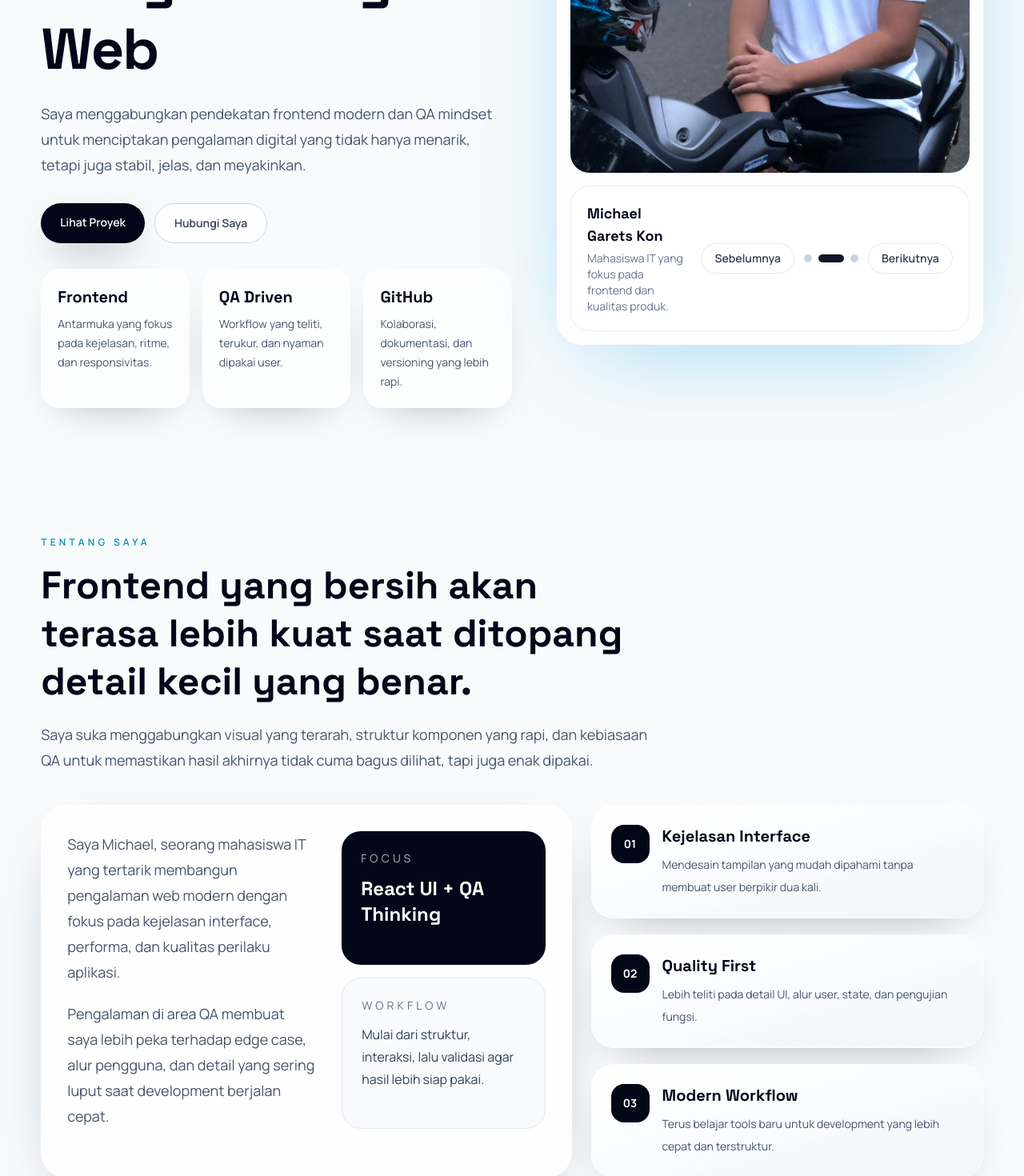
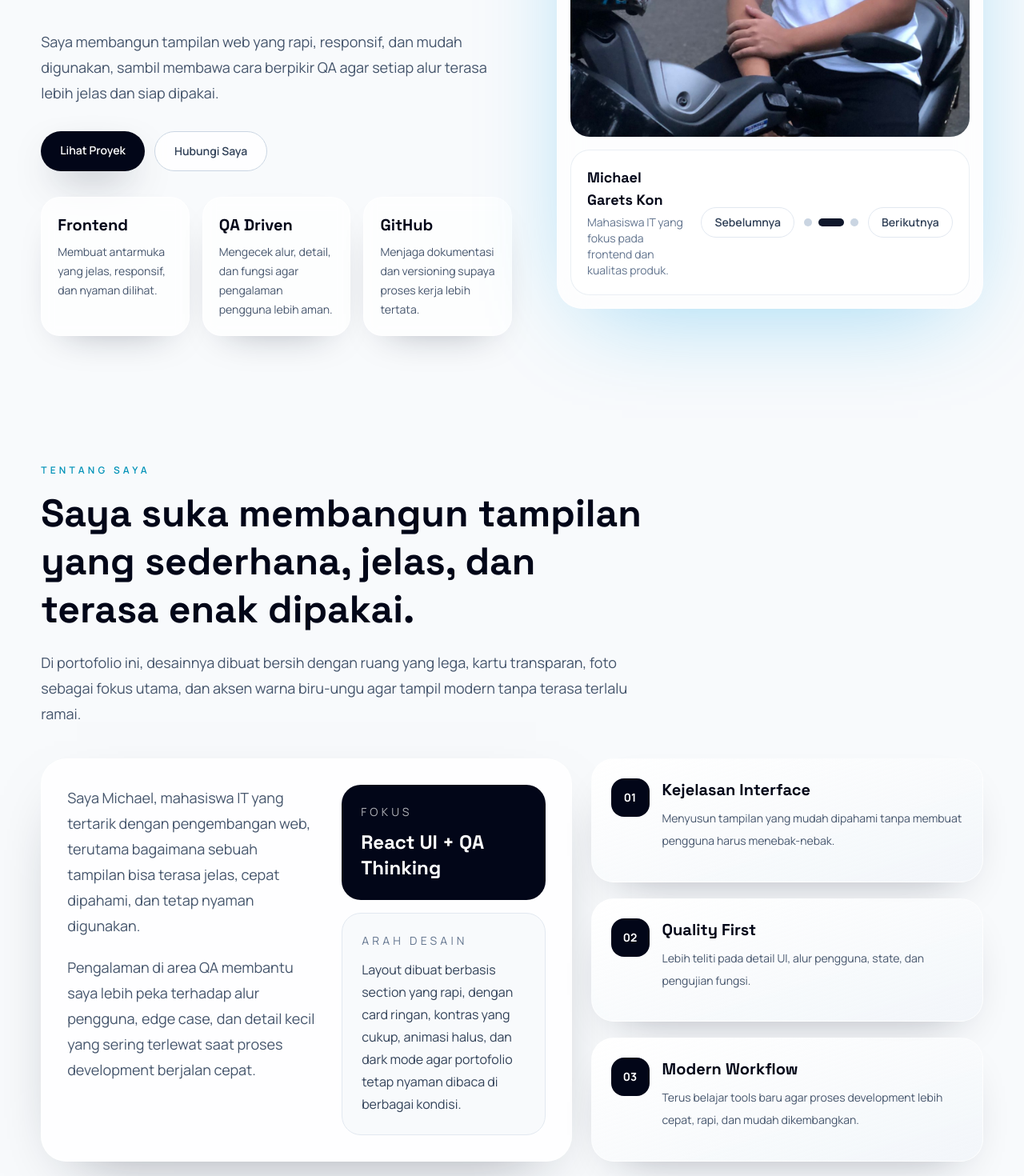
Before and after one commit to michaelgarets/michael-portfolio, a React (Vite) app: page / in a window 1280 px wide. Shown: the part 680-2150 px from the top of the page at 80% size. Built offline with nearby package versions, Linux system fonts and the light colour scheme.

Commit message:
update text

```diff
--- a/src/App.jsx
+++ b/src/App.jsx
@@ -15,15 +15,15 @@ const navLinks = [
 const metrics = [
   {
     value: "Frontend",
-    label: "Antarmuka yang fokus pada kejelasan, ritme, dan responsivitas.",
+    label: "Membuat antarmuka yang jelas, responsif, dan nyaman dilihat.",
   },
   {
     value: "QA Driven",
-    label: "Workflow yang teliti, terukur, dan nyaman dipakai user.",
+    label: "Mengecek alur, detail, dan fungsi agar pengalaman pengguna lebih aman.",
   },
   {
     value: "GitHub",
-    label: "Kolaborasi, dokumentasi, dan versioning yang lebih rapi.",
+    label: "Menjaga dokumentasi dan versioning supaya proses kerja lebih tertata.",
   },
 ];
 
@@ -47,19 +47,19 @@ const highlights = [
     number: "01",
     title: "Interface Clarity",
     description:
-      "Mendesain tampilan yang mudah dipahami tanpa membuat user berpikir dua kali.",
+      "Menyusun tampilan yang mudah dipahami tanpa membuat pengguna harus menebak-nebak.",
   },
   {
     number: "02",
     title: "Quality First",
     description:
-      "Lebih teliti pada detail UI, alur user, state, dan pengujian fungsi.",
+      "Lebih teliti pada detail UI, alur pengguna, state, dan pengujian fungsi.",
   },
   {
     number: "03",
     title: "Modern Workflow",
     description:
-      "Terus belajar tools baru untuk development yang lebih cepat dan terstruktur.",
+      "Terus belajar tools baru agar proses development lebih cepat, rapi, dan mudah dikembangkan.",
   },
 ];
 
@@ -67,7 +67,7 @@ const projects = [
   {
     title: "Web Destinasi Wisata",
     description:
-      "Pengembangan frontend untuk tugas kampus dengan fokus pada navigasi user, struktur halaman, dan pengalaman browsing yang nyaman.",
+      "Website destinasi wisata untuk tugas kampus. Saya menata halaman, navigasi, dan tampilan responsif agar informasinya mudah dicari dan nyaman dibaca.",
     tags: ["Responsive Layout", "Landing Page", "GitHub Pages"],
     chip: "Frontend Web",
     palette:
@@ -76,9 +76,9 @@ const projects = [
     imageAlt: "Background image for Web Destinasi Wisata project card",
   },
   {
-    title: "QA testing",
+    title: "QA Testing",
     description:
-      "Dokumentasi bug reporting, test case, dan functional testing pada modul LMS.",
+      "Dokumentasi pengujian untuk modul LMS, mulai dari test case, functional testing, sampai bug report yang rapi dan mudah ditindaklanjuti.",
     tags: ["Bug Reporting", "Functional Testing", "Testing Workflow"],
     chip: "QA Documentation",
     palette:
@@ -89,7 +89,7 @@ const projects = [
   {
     title: "Personal Web Repo",
     description:
-      "Membangun ulang portofolio ini dengan React, Tailwind, dan dark mode untuk pengalaman yang lebih modern.",
+      "Portofolio pribadi yang saya bangun ulang dengan React, Tailwind, animasi ringan, dan dark mode supaya tampil lebih personal sekaligus tetap profesional.",
     tags: ["UI Refresh", "Component Based", "ReactJS"],
     chip: "Personal Branding",
     palette:
@@ -102,7 +102,7 @@ const projects = [
 const contacts = [
   {
     title: "Email",
-    text: "Jika ingin berdiskusi tentang proyek, kolaborasi, atau peluang kerja, hubungi saya melalui email berikut.",
+    text: "Kalau ingin membahas proyek, kolaborasi, atau peluang kerja, silakan hubungi saya lewat email.",
     href: "https://mail.google.com/mail/?view=cm&fs=1&to=michaellgareth321@gmail.com",
     label: "Kirim Email ke Michael",
     icon: (
@@ -131,7 +131,7 @@ const contacts = [
   },
   {
     title: "GitHub",
-    text: "Lihat repository dan perkembangan project saya secara langsung di GitHub.",
+    text: "Lihat repository dan perkembangan proyek saya secara langsung di GitHub.",
     href: "https://github.com/michaelgarets",
     label: "GitHub Michael",
     icon: (
@@ -147,19 +147,17 @@ const contacts = [
   },
   {
     title: "LinkedIn",
-    text: "Untuk koneksi profesional dan update pengalaman kerja, saya juga tersedia di LinkedIn.",
+    text: "Untuk koneksi profesional dan update pengalaman, saya juga bisa dihubungi lewat LinkedIn.",
     href: "https://www.linkedin.com/in/michael-garets",
     label: "LinkedIn Michael",
     icon: (
       <svg
         viewBox="0 0 24 24"
         fill="currentColor"
-        className="h-7 w-7"
+        className="h-7 w-7 translate-y-[1px] scale-110"
         aria-hidden="true"
       >
-        <path d="M4.5 8.25h3.75V19.5H4.5V8.25Z" />
-        <path d="M6.375 3a2.125 2.125 0 1 0 0 4.25 2.125 2.125 0 0 0 0-4.25Z" />
-        <path d="M9.75 8.25h3.375v1.645c.47-.864 1.602-1.645 3.106-1.645 3.325 0 3.937 2.188 3.937 5.034V19.5h-3.75v-4.688c0-1.118-.02-2.556-1.56-2.556-1.563 0-1.802 1.221-1.802 2.477V19.5H9.75V8.25Z" />
+        <path d="M4.983 8.855h3.473V20H4.983V8.855ZM6.72 3.5a2.015 2.015 0 1 1 0 4.03 2.015 2.015 0 0 1 0-4.03ZM10.628 8.855h3.33v1.523h.047c.464-.88 1.596-1.808 3.285-1.808 3.513 0 4.162 2.313 4.162 5.319V20h-3.47v-5.417c0-1.292-.023-2.954-1.8-2.954-1.802 0-2.078 1.408-2.078 2.86V20h-3.476V8.855Z" />
       </svg>
     ),
   },
@@ -176,9 +174,9 @@ const translations = {
     navSubtitle: "Frontend Developer | Pola Pikir QA",
     hero: {
       heading:
-        "Michael Garets Kon | Portofolio IT Quality Assurance & Pengembangan Web",
+        "Michael Garets Kon | Portofolio Frontend & Quality Assurance",
       subheading:
-        "Saya menggabungkan pendekatan frontend modern dan QA mindset untuk menciptakan pengalaman digital yang tidak hanya menarik, tetapi juga stabil, jelas, dan meyakinkan.",
+        "Saya membangun tampilan web yang rapi, responsif, dan mudah digunakan, sambil membawa cara berpikir QA agar setiap alur terasa lebih jelas dan siap dipakai.",
       ctaProjects: "Lihat Proyek",
       ctaContact: "Hubungi Saya",
     },
@@ -193,76 +191,76 @@ const translations = {
     metrics: [
       {
         value: "Frontend",
-        label: "Antarmuka yang fokus pada kejelasan, ritme, dan responsivitas.",
+        label: "Membuat antarmuka yang jelas, responsif, dan nyaman dilihat.",
       },
       {
         value: "QA Driven",
-        label: "Workflow yang teliti, terukur, dan nyaman dipakai user.",
+        label: "Mengecek alur, detail, dan fungsi agar pengalaman pengguna lebih aman.",
       },
       {
         value: "GitHub",
-        label: "Kolaborasi, dokumentasi, dan versioning yang lebih rapi.",
+        label: "Menjaga dokumentasi dan versioning supaya proses kerja lebih tertata.",
       },
     ],
     sectionHeadings: {
       about: {
         kicker: "Tentang Saya",
         title:
-          "Frontend yang bersih akan terasa lebih kuat saat ditopang detail kecil yang benar.",
+          "Saya suka membangun tampilan yang sederhana, jelas, dan terasa enak dipakai.",
         description:
-          "Saya suka menggabungkan visual yang terarah, struktur komponen yang rapi, dan kebiasaan QA untuk memastikan hasil akhirnya tidak cuma bagus dilihat, tapi juga enak dipakai.",
+          "Di portofolio ini, desainnya dibuat bersih dengan ruang yang lega, kartu transparan, foto sebagai fokus utama, dan aksen warna biru-ungu agar tampil modern tanpa terasa terlalu ramai.",
       },
       projects: {
         kicker: "Karya Pilihan",
         title:
-          "Project yang menunjukkan cara saya berpikir, mendesain, dan membangun alur.",
+          "Beberapa proyek yang menunjukkan cara saya merancang tampilan dan memastikan alurnya berjalan baik.",
         description:
-          "Saya tertarik pada project yang menuntut kombinasi antara presentasi visual yang jelas, struktur teknis yang bersih, dan perhatian pada pengalaman pengguna.",
+          "Setiap proyek saya pilih karena punya proses yang berbeda: ada yang fokus ke tampilan frontend, ada yang menonjolkan dokumentasi QA, dan ada juga yang memperkuat personal branding.",
       },
       contact: {
         kicker: "Kontak",
         title:
           "Kalau ada ide, kerja sama, atau peluang menarik, saya siap ngobrol.",
         description:
-          "Saya terbuka untuk diskusi project, eksplorasi role baru, atau sekadar bertukar insight seputar frontend dan quality assurance.",
+          "Saya terbuka untuk diskusi proyek, peluang kerja, atau sekadar bertukar cerita seputar frontend dan quality assurance.",
       },
     },
     about: {
       paragraphs: [
-        "Saya Michael, seorang mahasiswa IT yang tertarik membangun pengalaman web modern dengan fokus pada kejelasan interface, performa, dan kualitas perilaku aplikasi.",
-        "Pengalaman di area QA membuat saya lebih peka terhadap edge case, alur pengguna, dan detail yang sering luput saat development berjalan cepat.",
+        "Saya Michael, mahasiswa IT yang tertarik dengan pengembangan web, terutama bagaimana sebuah tampilan bisa terasa jelas, cepat dipahami, dan tetap nyaman digunakan.",
+        "Pengalaman di area QA membantu saya lebih peka terhadap alur pengguna, edge case, dan detail kecil yang sering terlewat saat proses development berjalan cepat.",
       ],
-      focusLabel: "Focus",
+      focusLabel: "Fokus",
       focusTitle: "React UI + QA Thinking",
-      workflowLabel: "Workflow",
+      workflowLabel: "Arah Desain",
       workflowText:
-        "Mulai dari struktur, interaksi, lalu validasi agar hasil lebih siap pakai.",
+        "Layout dibuat berbasis section yang rapi, dengan card ringan, kontras yang cukup, animasi halus, dan dark mode agar portofolio tetap nyaman dibaca di berbagai kondisi.",
     },
     highlights: [
       {
         number: "01",
         title: "Kejelasan Interface",
         description:
-          "Mendesain tampilan yang mudah dipahami tanpa membuat user berpikir dua kali.",
+          "Menyusun tampilan yang mudah dipahami tanpa membuat pengguna harus menebak-nebak.",
       },
       {
         number: "02",
         title: "Quality First",
         description:
-          "Lebih teliti pada detail UI, alur user, state, dan pengujian fungsi.",
+          "Lebih teliti pada detail UI, alur pengguna, state, dan pengujian fungsi.",
       },
       {
         number: "03",
         title: "Modern Workflow",
         description:
-          "Terus belajar tools baru untuk development yang lebih cepat dan terstruktur.",
+          "Terus belajar tools baru agar proses development lebih cepat, rapi, dan mudah dikembangkan.",
       },
     ],
     projects: [
       {
         title: "Web Destinasi Wisata",
         description:
-          "Pengembangan frontend untuk tugas kampus dengan fokus pada navigasi user, struktur halaman, dan pengalaman browsing yang nyaman.",
+          "Website destinasi wisata untuk tugas kampus. Saya menata halaman, navigasi, dan tampilan responsif agar informasinya mudah dicari dan nyaman dibaca.",
         tags: ["Responsive Layout", "Landing Page", "GitHub Pages"],
         chip: "Frontend Web",
         palette:
@@ -272,7 +270,7 @@ const translations = {
       {
         title: "QA Testing Portfolio",
         description:
-          "Dokumentasi bug reporting, test case, dan functional testing pada modul LMS.",
+          "Dokumentasi pengujian untuk modul LMS, mulai dari test case, functional testing, sampai bug report yang rapi dan mudah ditindaklanjuti.",
         tags: ["Bug Reporting", "Functional Testing", "Testing Workflow"],
         chip: "QA Documentation",
         palette:
@@ -281,7 +279,7 @@ const translations = {
       {
         title: "Personal Web Repo",
         description:
-          "Membangun ulang portofolio ini dengan React, Tailwind, dan dark mode untuk pengalaman yang lebih modern.",
+          "Portofolio pribadi yang saya bangun ulang dengan React, Tailwind, animasi ringan, dan dark mode supaya tampil lebih personal sekaligus tetap profesional.",
         tags: ["UI Refresh", "Component Based", "ReactJS"],
         chip: "Personal Branding",
         palette:
@@ -290,21 +288,21 @@ const translations = {
     ],
     contacts: [
       {
-        text: "Jika ingin berdiskusi tentang proyek, kolaborasi, atau peluang kerja, hubungi saya melalui email berikut.",
+        text: "Kalau ingin membahas proyek, kolaborasi, atau peluang kerja, silakan hubungi saya lewat email.",
         label: "Kirim Email ke Michael",
       },
       {
-        text: "Lihat repository dan perkembangan project saya secara langsung di GitHub.",
+        text: "Lihat repository dan perkembangan proyek saya secara langsung di GitHub.",
         label: "GitHub Michael",
       },
       {
-        text: "Untuk koneksi profesional dan update pengalaman kerja, saya juga tersedia di LinkedIn.",
+        text: "Untuk koneksi profesional dan update pengalaman, saya juga bisa dihubungi lewat LinkedIn.",
         label: "LinkedIn Michael",
       },
     ],
     projectLinkLabel: "Lihat Project",
     footer:
-      "© 2026 Michael Garets Kon. Dibangun dengan React, Tailwind, dan sistem visual yang lebih tajam.",
+      "© 2026 Michael Garets Kon. Dibangun dengan React, Tailwind, dan desain visual yang bersih.",
   },
   en: {
     navLinks: [
@@ -316,9 +314,9 @@ const translations = {
     navSubtitle: "Frontend Developer | QA Mindset",
     hero: {
       heading:
-        "Michael Garets Kon | IT Quality Assurance & Web Development Portfolio",
+        "Michael Garets Kon | Frontend & Quality Assurance Portfolio",
       subheading:
-        "I combine modern frontend approaches with a QA mindset to create digital experiences that are not only appealing, but also stable, clear, and confident.",
+        "I build clean, responsive, and easy-to-use web interfaces, while bringing a QA mindset so every flow feels clearer and more ready for real users.",
       ctaProjects: "View Projects",
       ctaContact: "Contact Me",
     },
@@ -333,75 +331,75 @@ const translations = {
     metrics: [
       {
         value: "Frontend",
-        label: "Interfaces focused on clarity, rhythm, and responsiveness.",
+        label: "Creating interfaces that feel clear, responsive, and easy to read.",
       },
       {
         value: "QA Driven",
-        label: "A careful, measurable workflow built for user comfort.",
+        label: "Checking flows, details, and functions so the user experience feels safer.",
       },
       {
         value: "GitHub",
-        label: "Collaboration, documentation, and cleaner versioning.",
+        label: "Keeping documentation and versioning organized throughout the process.",
       },
     ],
     sectionHeadings: {
       about: {
         kicker: "About Me",
         title:
-          "Clean frontend feels stronger when supported by the right small details.",
+          "I enjoy building interfaces that are simple, clear, and comfortable to use.",
         description:
-          "I enjoy combining directed visuals, tidy component structure, and QA habits to ensure the final result is not only nice to look at, but also pleasant to use.",
+          "This portfolio uses a clean visual direction with generous spacing, soft transparent cards, photos as the main focus, and blue-purple accents to keep it modern without feeling too crowded.",
       },
       projects: {
         kicker: "Selected Work",
-        title: "Projects that show how I think, design, and build flows.",
+        title: "A few projects that show how I design interfaces and keep the flow working well.",
         description:
-          "I’m interested in projects that require a mix of clear presentation, clean technical structure, and attention to user experience.",
+          "I am interested in projects that combine clear visual presentation, clean technical structure, and attention to user experience.",
       },
       contact: {
         kicker: "Contact",
         title:
-          "If there’s an idea, collaboration, or interesting opportunity, I’m ready to chat.",
+          "If there is an idea, collaboration, or interesting opportunity, I am ready to chat.",
         description:
-          "I’m open to project discussions, new roles, or simply trading insights about frontend and quality assurance.",
+          "I am open to project discussions, new roles, or simply exchanging thoughts about frontend and quality assurance.",
       },
     },
     about: {
       paragraphs: [
-        "I’m Michael, an IT student who enjoys building modern web experiences with a focus on interface clarity, performance, and application quality.",
+        "I am Michael, an IT student who enjoys building modern web experiences with a focus on interface clarity, performance, and application quality.",
         "Experience in QA makes me more aware of edge cases, user flows, and details that are often overlooked during fast-paced development.",
       ],
       focusLabel: "Focus",
       focusTitle: "React UI + QA Thinking",
-      workflowLabel: "Workflow",
+      workflowLabel: "Design Direction",
       workflowText:
-        "Starting from structure, interaction, and validation so the result feels ready to use.",
+        "The layout is built around clear sections, light cards, enough contrast, subtle motion, and dark mode so the portfolio stays comfortable to read in different conditions.",
     },
     highlights: [
       {
         number: "01",
         title: "Interface Clarity",
         description:
-          "Designing interfaces that are easy to understand without making users think twice.",
+          "Arranging interfaces that are easy to understand without making users guess.",
       },
       {
         number: "02",
         title: "Quality First",
         description:
-          "Being more precise with UI details, user flow, state, and function testing.",
+          "Paying closer attention to UI details, user flows, states, and functional testing.",
       },
       {
         number: "03",
         title: "Modern Workflow",
         description:
-          "Continuously learning new tools for faster, more structured development.",
+          "Continuously learning new tools so development feels faster, cleaner, and easier to grow.",
       },
     ],
     projects: [
       {
         title: "Tourism Destination Website",
         description:
-          "Frontend development for a campus assignment with a focus on user navigation, page structure, and a comfortable browsing experience.",
+          "A tourism destination website for a campus assignment. I worked on the page structure, navigation, and responsive layout so the information is easier to find and read.",
         tags: ["Responsive Layout", "Landing Page", "GitHub Pages"],
         chip: "Frontend Web",
         palette:
@@ -411,7 +409,7 @@ const translations = {
       {
         title: "QA Testing Portfolio",
         description:
-          "Bug reporting documentation, test cases, and functional testing for an LMS module.",
+          "Testing documentation for an LMS module, covering test cases, functional testing, and bug reports that are clear enough to follow up.",
         tags: ["Bug Reporting", "Functional Testing", "Testing Workflow"],
         chip: "QA Documentation",
         palette:
@@ -420,7 +418,7 @@ const translations = {
       {
         title: "Personal Web Repo",
         description:
-          "Rebuilding this portfolio with React, Tailwind, and dark mode for a more modern experience.",
+          "A personal portfolio rebuilt with React, Tailwind, light motion, and dark mode so it feels more personal while still looking professional.",
         tags: ["UI Refresh", "Component Based", "ReactJS"],
         chip: "Personal Branding",
         palette:
@@ -429,7 +427,7 @@ const translations = {
     ],
     contacts: [
       {
-        text: "If you’d like to discuss a project, collaboration, or job opportunity, reach out via email below.",
+        text: "If you would like to discuss a project, collaboration, or job opportunity, reach out via email.",
         label: "Send an Email to Michael",
       },
       {
@@ -437,13 +435,13 @@ const translations = {
         label: "GitHub Michael",
       },
       {
-        text: "For professional connections and experience updates, I’m also available on LinkedIn.",
+        text: "For professional connections and experience updates, I am also available on LinkedIn.",
         label: "LinkedIn Michael",
       },
     ],
     projectLinkLabel: "View Project",
     footer:
-      "© 2026 Michael Garets Kon. Built with React, Tailwind, and a sharper visual system.",
+      "© 2026 Michael Garets Kon. Built with React, Tailwind, and a clean visual direction.",
   },
 };
 
@@ -496,12 +494,10 @@ const contactItems = [
       <svg
         viewBox="0 0 24 24"
         fill="currentColor"
-        className="h-7 w-7"
+        className="h-7 w-7 translate-y-[1px] scale-110"
         aria-hidden="true"
       >
-        <path d="M4.5 8.25h3.75V19.5H4.5V8.25Z" />
-        <path d="M6.375 3a2.125 2.125 0 1 0 0 4.25 2.125 2.125 0 0 0 0-4.25Z" />
-        <path d="M9.75 8.25h3.375v1.645c.47-.864 1.602-1.645 3.106-1.645 3.325 0 3.937 2.188 3.937 5.034V19.5h-3.75v-4.688c0-1.118-.02-2.556-1.56-2.556-1.563 0-1.802 1.221-1.802 2.477V19.5H9.75V8.25Z" />
+        <path d="M4.983 8.855h3.473V20H4.983V8.855ZM6.72 3.5a2.015 2.015 0 1 1 0 4.03 2.015 2.015 0 0 1 0-4.03ZM10.628 8.855h3.33v1.523h.047c.464-.88 1.596-1.808 3.285-1.808 3.513 0 4.162 2.313 4.162 5.319V20h-3.47v-5.417c0-1.292-.023-2.954-1.8-2.954-1.802 0-2.078 1.408-2.078 2.86V20h-3.476V8.855Z" />
       </svg>
     ),
   },
@@ -956,17 +952,20 @@ function App() {
           />
 
           <div className="mt-10 grid gap-6 lg:grid-cols-3">
-            {projects.map((project) => (
+            {content.projects.map((project, index) => {
+              const visual = projects[index] ?? {};
+
+              return (
                 <article
                   key={project.title}
                   ref={revealRef}
                   className="reveal group overflow-hidden rounded-[2rem] border border-white/60 bg-white/80 p-5 shadow-[0_30px_80px_-45px_rgba(15,23,42,0.5)] backdrop-blur transition duration-300 hover:-translate-y-1 dark:border-white/10 dark:bg-white/5"
                 >
                   <div
-                  className={`relative overflow-hidden rounded-[1.5rem] p-6 ${project.image ? "bg-cover bg-center bg-slate-900" : `bg-gradient-to-br ${project.palette}`}`}
+                    className={`relative overflow-hidden rounded-[1.5rem] p-6 ${visual.image ? "bg-cover bg-center bg-slate-900" : `bg-gradient-to-br ${project.palette}`}`}
                     style={
-                    project.image
-                      ? { backgroundImage: `url(${project.image})` }
+                      visual.image
+                        ? { backgroundImage: `url(${visual.image})` }
                         : undefined
                     }
                   >
@@ -998,7 +997,8 @@ function App() {
                     </ul>
                   </div>
                 </article>
-            ))}
+              );
+            })}
           </div>
         </section>
 
@@ -1021,7 +1021,7 @@ function App() {
                 <div
                   key={contact.title}
                   ref={revealRef}
-                  className="reveal rounded-[2rem] border border-white/60 bg-white/80 p-7 text-center shadow-[0_30px_80px_-45px_rgba(15,23,42,0.5)] backdrop-blur dark:border-white/10 dark:bg-white/5"
+                  className="reveal flex h-full flex-col items-center rounded-[2rem] border border-white/60 bg-white/80 p-7 text-center shadow-[0_30px_80px_-45px_rgba(15,23,42,0.5)] backdrop-blur dark:border-white/10 dark:bg-white/5"
                 >
                   <div className="mx-auto flex h-14 w-14 items-center justify-center rounded-2xl bg-slate-950 text-sm font-bold text-white dark:bg-white dark:text-slate-950">
                     {contact.icon}
@@ -1029,7 +1029,7 @@ function App() {
                   <h3 className="mt-5 font-display text-2xl font-bold text-slate-950 dark:text-white">
                     {contact.title}
                   </h3>
-                  <p className="mt-3 text-sm leading-7 text-slate-600 dark:text-slate-300">
+                  <p className="mt-3 min-h-[5.25rem] text-sm leading-7 text-slate-600 dark:text-slate-300">
                     {contactText.text}
                   </p>
                   <a
```
Lines whose indentation alone changed are shown as unchanged.
